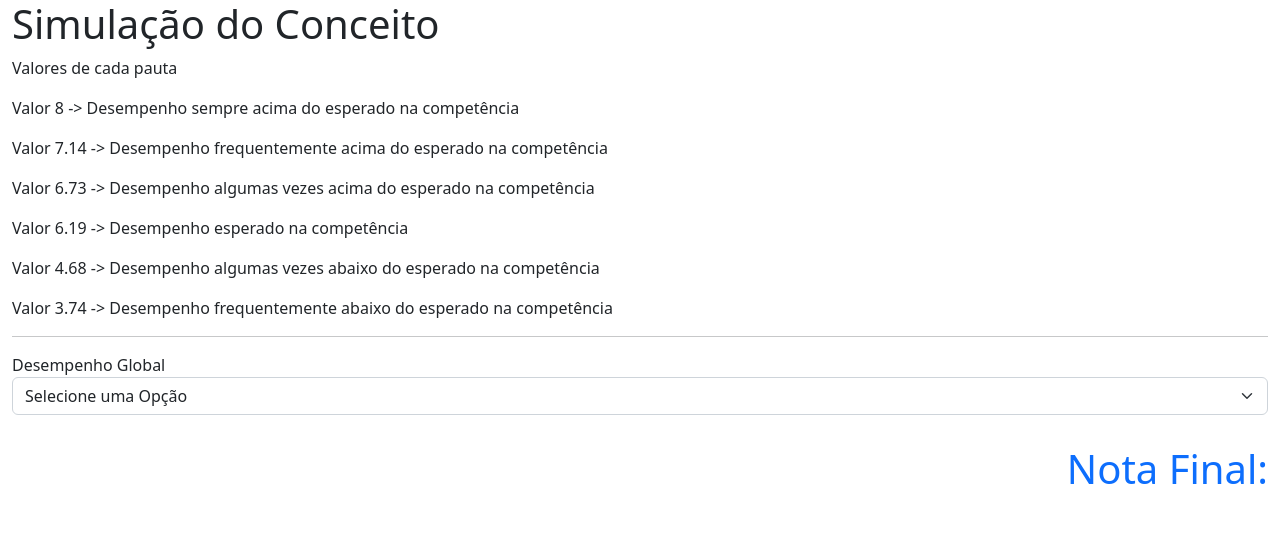
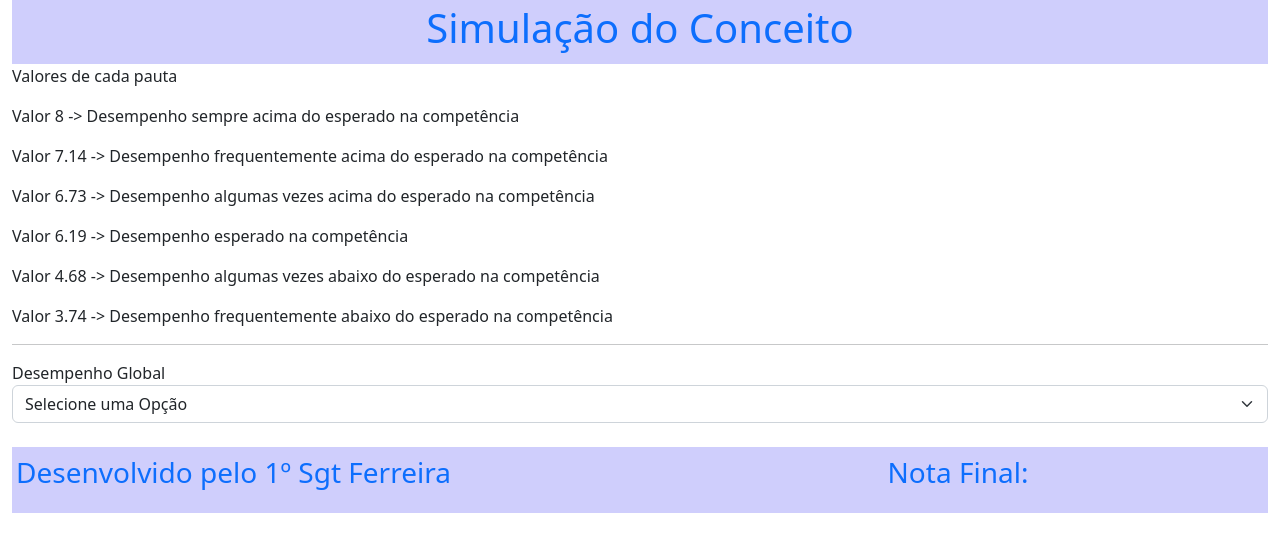
Before and after one commit to marcelobuzzetti/conceito, a plain HTML site: page index.html in a window 1280 px wide. Drawn offline with nearby package versions, Linux system fonts and the light colour scheme.

Commit message:
Bootstrap

```diff
--- a/index.html
+++ b/index.html
@@ -41,7 +41,10 @@
             <p class="browsehappy">You are using an <strong>outdated</strong> browser. Please <a href="#">upgrade your browser</a> to improve your experience.</p>
         <![endif]-->
     <div class="container-fluid">
+        <header class="text-center text-primary fs-3 p-1" style="background-color: rgba(17, 13, 237, 0.2);">
             <h1>Simulação do Conceito</h1>
+        </header>
+    <div>
         <p>Valores de cada pauta</p>
         <p>Valor 8 -> Desempenho sempre acima do esperado na competência</p>
         <p>Valor 7.14 -> Desempenho frequentemente acima do esperado na competência</p>
@@ -49,6 +52,7 @@
         <p>Valor 6.19 -> Desempenho esperado na competência</p>
         <p>Valor 4.68 -> Desempenho algumas vezes abaixo do esperado na competência</p>
         <p>Valor 3.74 -> Desempenho frequentemente abaixo do esperado na competência</p>
+    </div>
     <hr>
     <label>Desempenho Global</label>
     <select class="form-select" id="desempenho_global">
@@ -510,7 +514,16 @@
             </td>
         </tr>
     </table>
-    <p class="sticky-bottom text-primary fs-1 text-end">Nota Final: <strong id="nota_final"></strong></p>
+    <footer class="sticky-bottom text-center text-primary fs-3 p-1" style="background-color: rgba(17, 13, 237, 0.2);">
+        <div class="row">
+            <div class="col">
+                <p class="text-start">Desenvolvido pelo 1º Sgt Ferreira</p>
+            </div>
+            <div class="col">
+                <p class="text-center">Nota Final: <strong id="nota_final"></strong></p>
+            </div>
+        </div>
+      </footer>
     </div>
     <script src="resources/jquery/dist/jquery.min.js"></script>
     <script>
```
Lines whose indentation alone changed are shown as unchanged.
